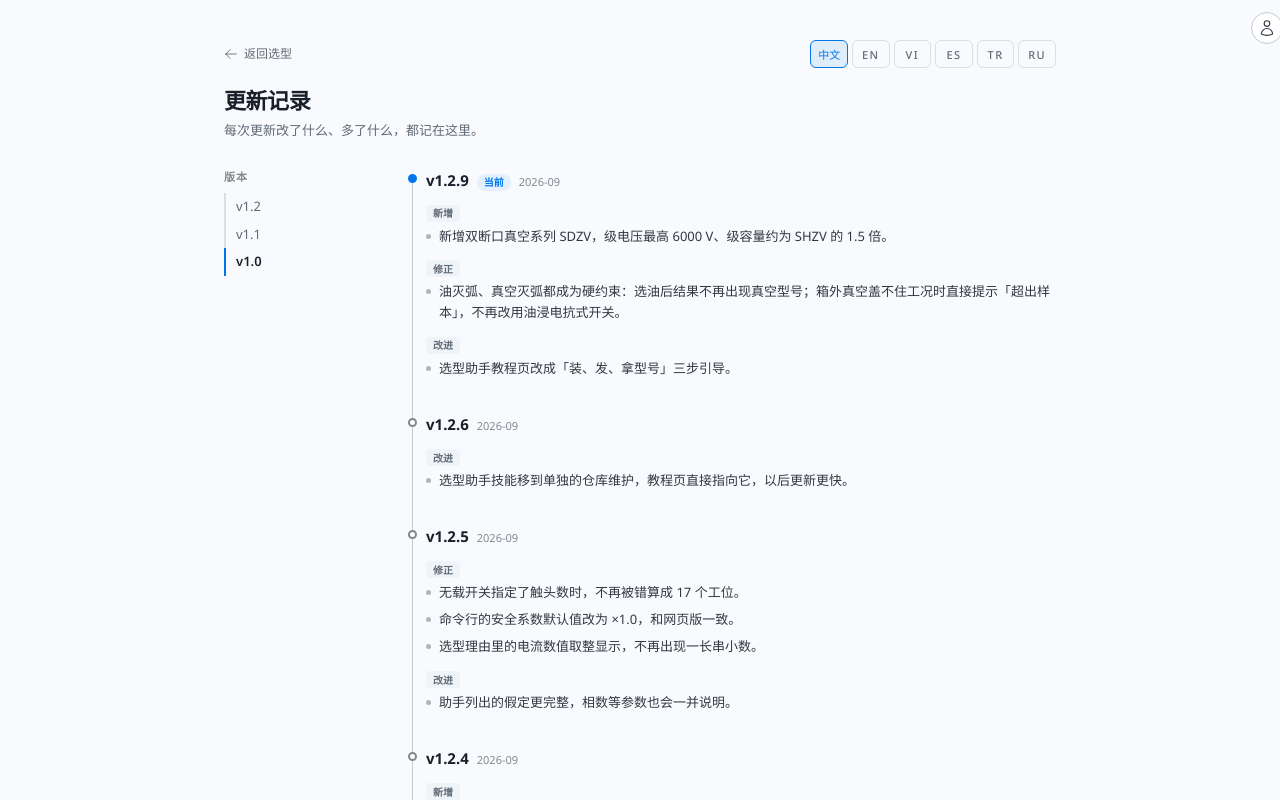
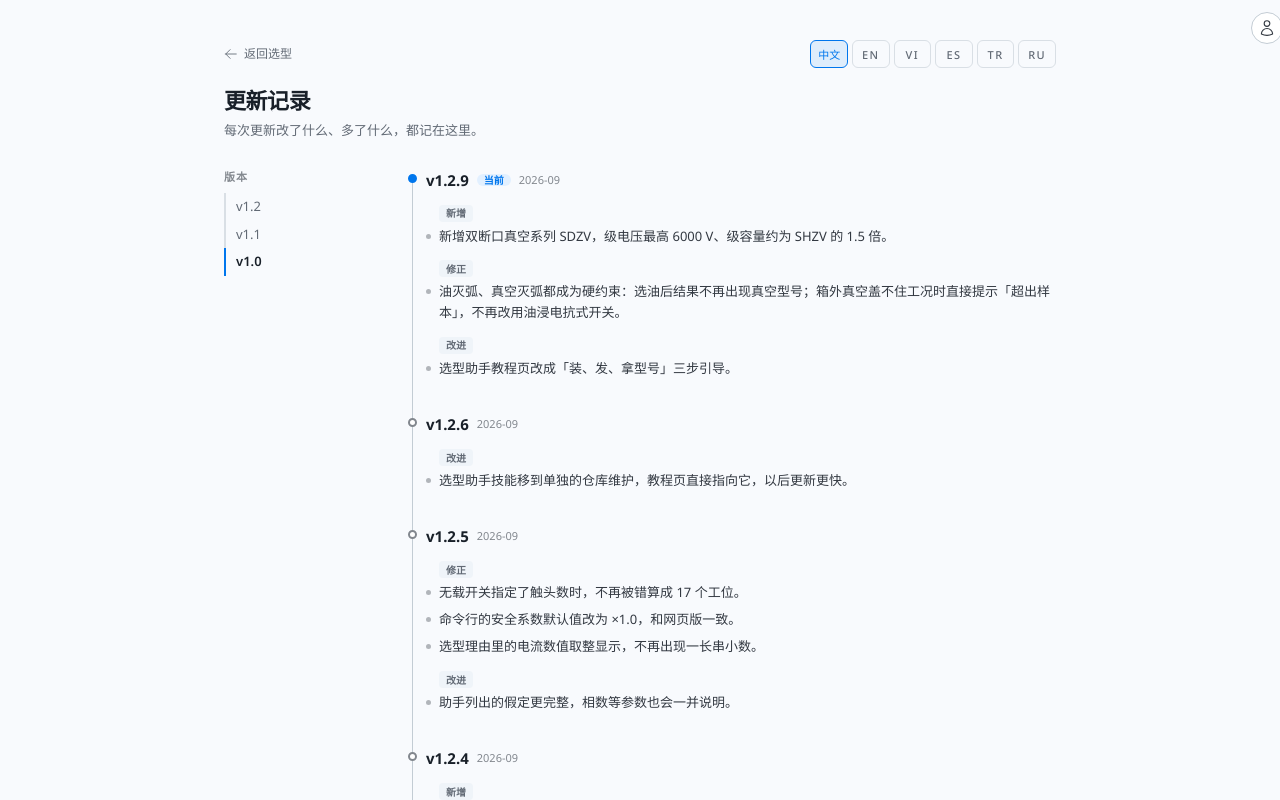
Before and after one commit to erict16/oltc-selector, a Next.js app: page /changelog in a window 1280 px wide. Shown: the top 800 px of the page. Built offline with nearby package versions, Linux system fonts and the light colour scheme.

Commit message:
fix: center 当前 on the version, align kind chips with body
items-center puts the current pill on the v1.2.9 midline. Kind chips
pick up the same 5px + gap-2 inset as the note text.

```diff
--- a/app/globals.css
+++ b/app/globals.css
@@ -299,6 +299,8 @@ h1 {
   line-height: 1.4;
   border-radius: 4px;
   padding: 1.5px 7px;
+  /* Same start as the note body: 5px bullet + gap-2. */
+  margin-left: calc(5px + 0.5rem);
   color: var(--color-muted);
   background: var(--color-soft);
 }
--- a/components/ChangelogView.tsx
+++ b/components/ChangelogView.tsx
@@ -165,10 +165,10 @@ export function ChangelogView() {
                   rel.version === APP_VERSION ? " cur" : ""
                 }`}
               >
-                <p className="flex flex-wrap items-baseline gap-2 text-[0.9375rem] font-bold text-[var(--color-ink)] [font-variant-numeric:tabular-nums]">
+                <p className="flex flex-wrap items-center gap-2 text-[0.9375rem] font-bold text-[var(--color-ink)] [font-variant-numeric:tabular-nums]">
                   v{rel.version}
                   {rel.version === APP_VERSION ? (
-                    <span className="rounded-full bg-[oklch(95%_0.03_256)] px-[7px] py-px text-[0.625rem] font-semibold text-[var(--color-accent)]">
+                    <span className="changelog-now rounded-full bg-[oklch(95%_0.03_256)] px-[7px] py-px text-[0.625rem] font-semibold leading-none text-[var(--color-accent)]">
                       {t(lang, "changelogNow")}
                     </span>
                   ) : null}
--- a/components/SiteFooter.tsx
+++ b/components/SiteFooter.tsx
@@ -93,10 +93,10 @@ export function SiteFooter() {
                     key={rel.version}
                     className={`note-rel pb-3 last:pb-1${i === 0 ? " cur" : ""}`}
                   >
-                    <p className="flex items-baseline gap-2 text-[0.8125rem] font-semibold text-[var(--color-ink)] [font-variant-numeric:tabular-nums]">
+                    <p className="flex items-center gap-2 text-[0.8125rem] font-semibold text-[var(--color-ink)] [font-variant-numeric:tabular-nums]">
                       v{rel.version}
                       {i === 0 ? (
-                        <span className="rounded-full bg-[oklch(95%_0.03_256)] px-[7px] py-px text-[0.625rem] font-semibold text-[var(--color-accent)]">
+                        <span className="changelog-now rounded-full bg-[oklch(95%_0.03_256)] px-[7px] py-px text-[0.625rem] font-semibold leading-none text-[var(--color-accent)]">
                           {t(lang, "changelogNow")}
                         </span>
                       ) : null}
```
Also changed, not shown: 1 other file (tests, documents, lock files or other folders).
